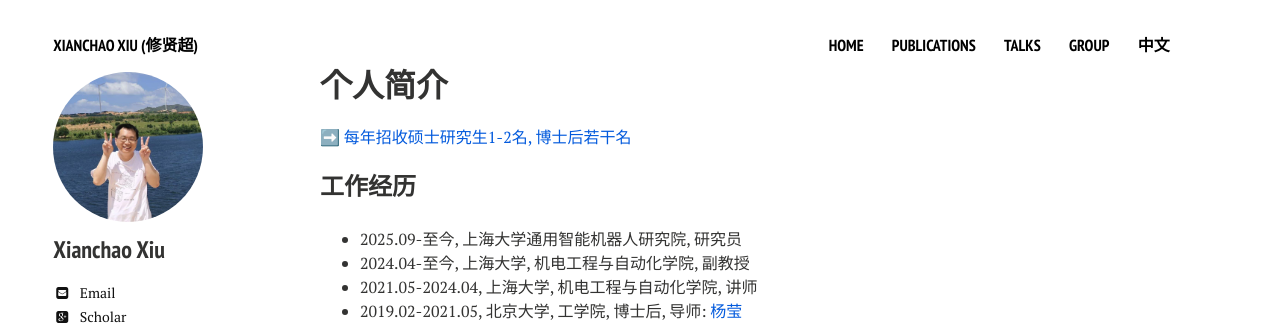
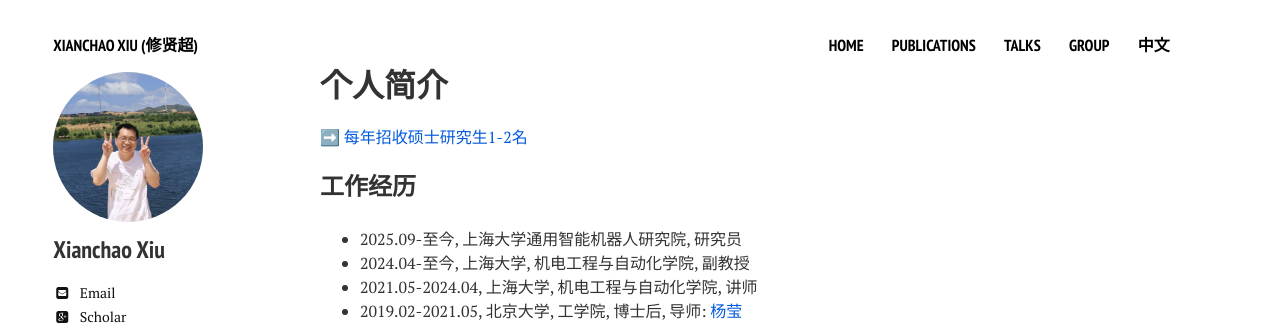
Before and after one commit to xianchaoxiu/xianchaoxiu.github.io, a Jekyll site: the page built from chinese/index.md, in a window 1280 px wide. Shown: the top 325 px of the page. Built offline with Jekyll 4.4.1, drawn with Linux system fonts in a browser that asks for light colours; nearby versions of some CDN libraries.

Commit message:
Update index.md

```diff
--- a/chinese/index.md
+++ b/chinese/index.md
@@ -7,8 +7,7 @@ comments: false
 share: false
 ---
 
-➡️ <a href="https://xianchaoxiu.github.io/chinese/reading/" class="textlink" target="_blank"> 每年招收硕士研究生1-2名, 博士后若干名 </a><br>
-
+➡️ <a href="https://xianchaoxiu.github.io/chinese/reading/" class="textlink" target="_blank"> 每年招收硕士研究生1-2名 </a><br>
 
 
 ### 工作经历
```
